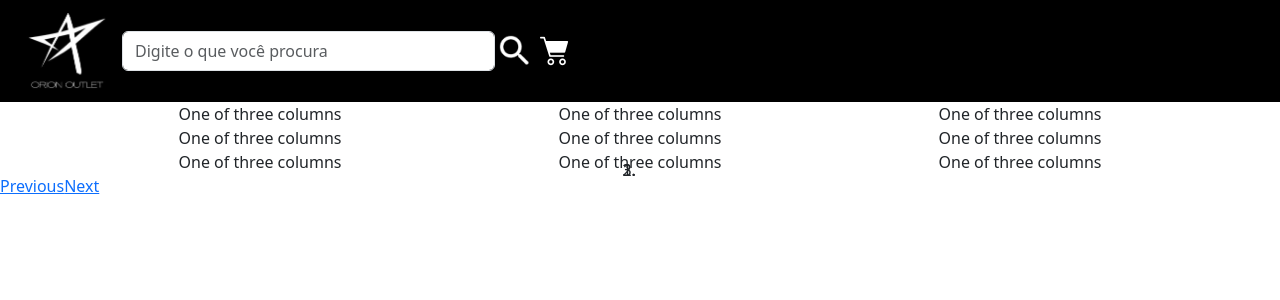
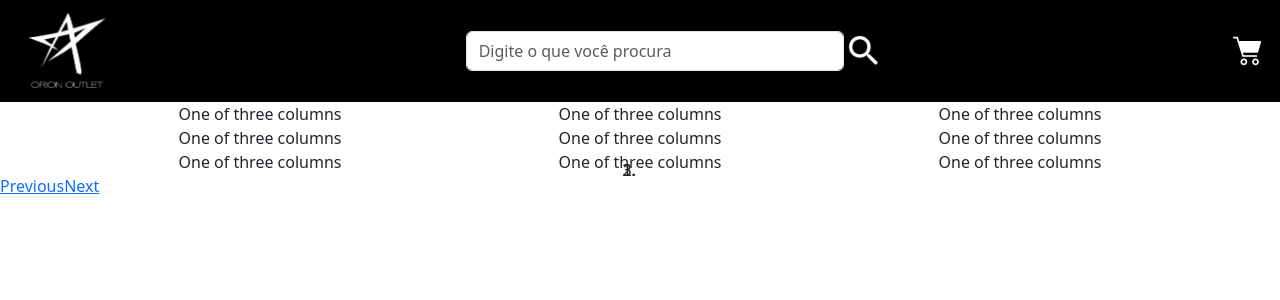
Before and after one commit to GustavoAssuncao02/orion-outlet, a React (Create React App) app: page / in a window 1280 px wide. Shown: the top 300 px of the page. Built offline with nearby package versions, Linux system fonts and the light colour scheme.

Commit message:
Update navBar

```diff
--- a/src/Components/NavBar/NavBar.css
+++ b/src/Components/NavBar/NavBar.css
@@ -2,3 +2,6 @@
     background-color: #FFFFFF;
     opacity: 35;
 }
+.bg-custom {
+    background-color: rgba(0, 0, 0, 0.3);
+  }
--- a/src/Components/NavBar/NavBar.js
+++ b/src/Components/NavBar/NavBar.js
@@ -6,12 +6,12 @@ import Styles from "../NavBar/NavBar.css"
 function NavBar() {
     return (
         <div>
-            <nav class="navbar bg-black col-12 navbar-expand-lg">
-                <div class="container-fluid">
-                    <a class="navbar-brand d-flex justify-content align-items-center  w-100">
+            <nav class="navbar bg-black col-12 navbar-expand-lg ">
+                <div class="container-fluid col-12">
+                    <a class="navbar-brand d-flex justify-content-between align-items-center  w-100 col-12">
                         <img src={logo} alt="Logo" width="110" height="76" class="d-inline-block align-text-top" />
-                        <div class="col-4">
-                        <form class="d-flex" role="search">
+                        <div class="col-4 bg-">
+                        <form class="d-flex bg-searchBar" role="search">
                             <input class="form-control " type="search" placeholder="Digite o que você procura" aria-label="Search" />
                             <img src={Search} alt="Search" width="40"/>
                         </form>
```
